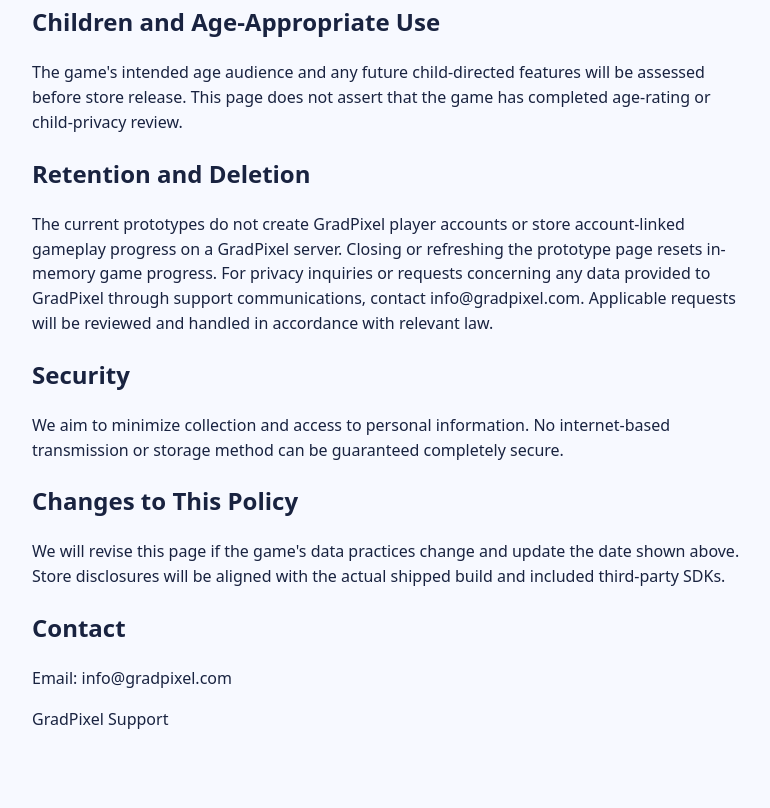
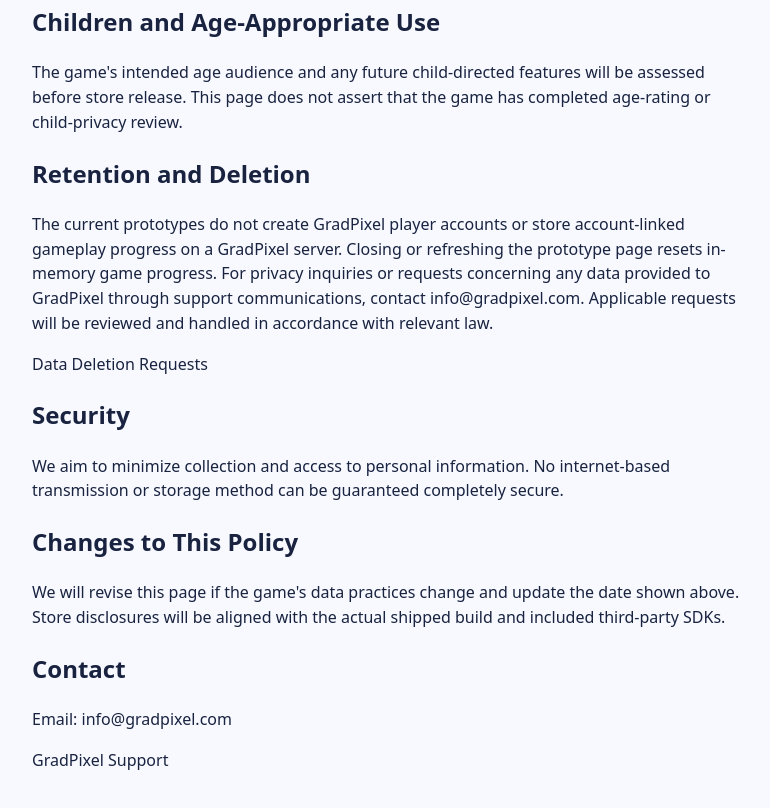
Before and after one commit to nakiera/GradPixel, a plain HTML site: page mavi-ki-worlds/privacy/index.html in a window 1280 px wide. Shown: the part 1049-1857 px from the top of the page, without its empty margins (252-1022 px from the left). Drawn offline with Linux system fonts and the light colour scheme.

Commit message:
Link Mavi Ki Worlds privacy policy to data deletion instructions

```diff
--- a/mavi-ki-worlds/privacy/index.html
+++ b/mavi-ki-worlds/privacy/index.html
@@ -34,6 +34,8 @@
 <h2>Retention and Deletion</h2>
 <p>The current prototypes do not create GradPixel player accounts or store account-linked gameplay progress on a GradPixel server. Closing or refreshing the prototype page resets in-memory game progress. For privacy inquiries or requests concerning any data provided to GradPixel through support communications, contact <a href="mailto:info@gradpixel.com">info@gradpixel.com</a>. Applicable requests will be reviewed and handled in accordance with relevant law.</p>
 
+<p><a href="../../account-deletion/">Data Deletion Requests</a></p>
+
 <h2>Security</h2>
 <p>We aim to minimize collection and access to personal information. No internet-based transmission or storage method can be guaranteed completely secure.</p>
 
```
